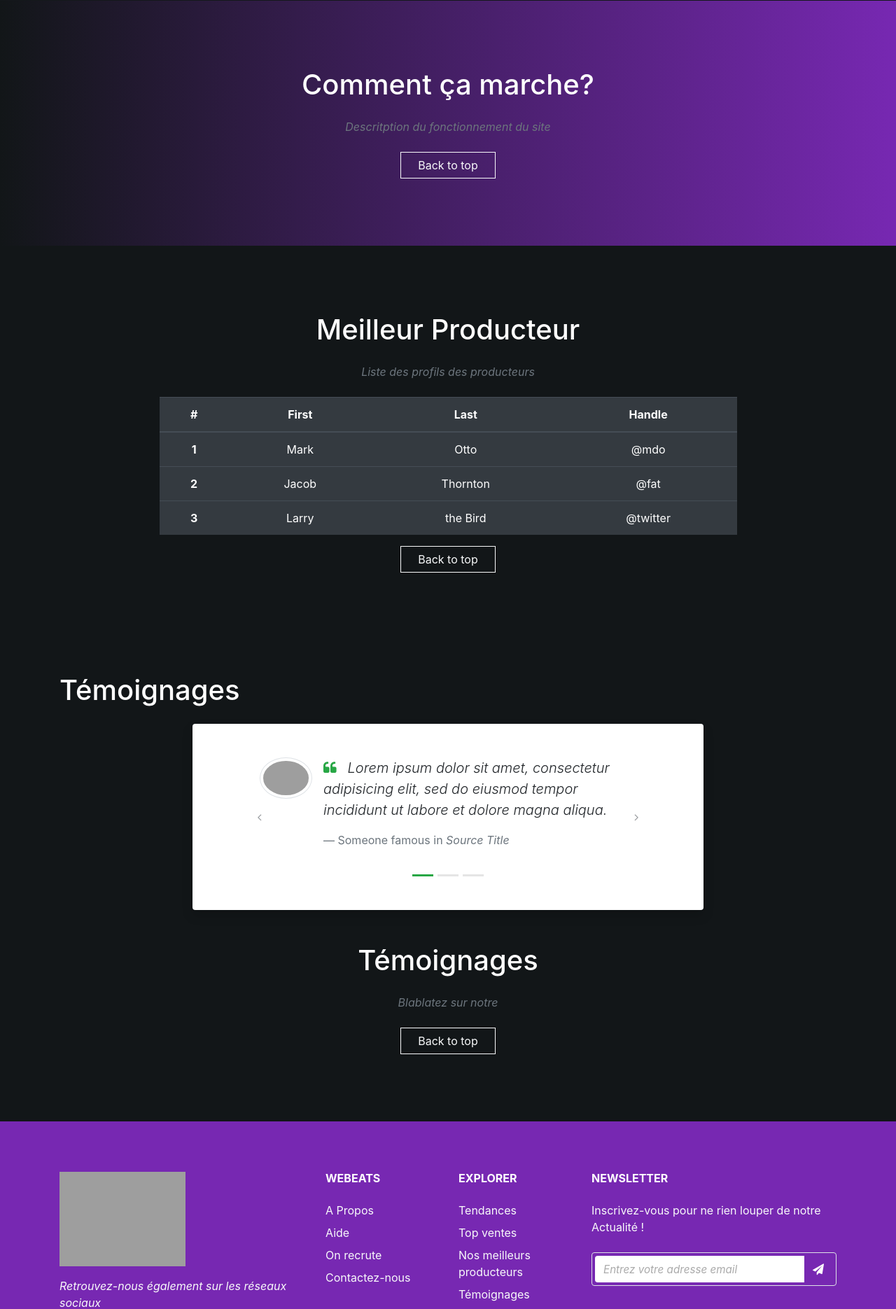
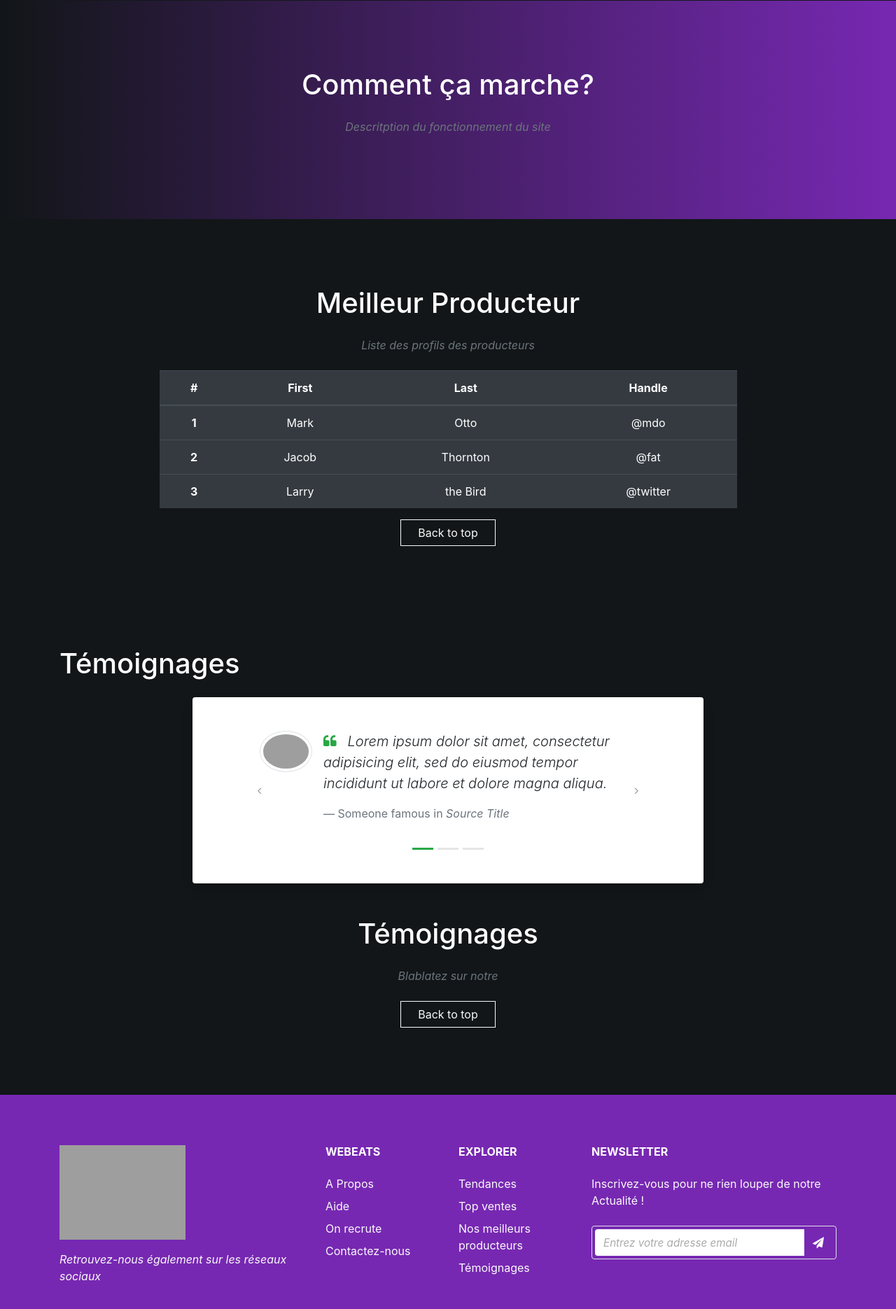
Before and after one commit to Mlamalerie/Projet-DEV-AMM-, a PHP site: page / in a window 1280 px wide. Shown: the part 1718-3588 px from the top of the page at 70% size. Run offline with PHP 8.4, Linux system fonts and the light colour scheme; grey boxes are pictures that could not be loaded.

```diff
--- a/index.php
+++ b/index.php
@@ -163,7 +163,6 @@
                     <div class="col-lg-9 mx-auto">
                         <h2 class="h1 mb-4">Comment ça marche?</h2>
                         <p class="font-italic mb-4 text-muted">Descritption du fonctionnement du site</p>
-                        <a class="btn btn-outline-light px-4 rounded-0 scroll-top" href="#">Back to top</a>
                     </div>
                 </div>
             </div>
```
